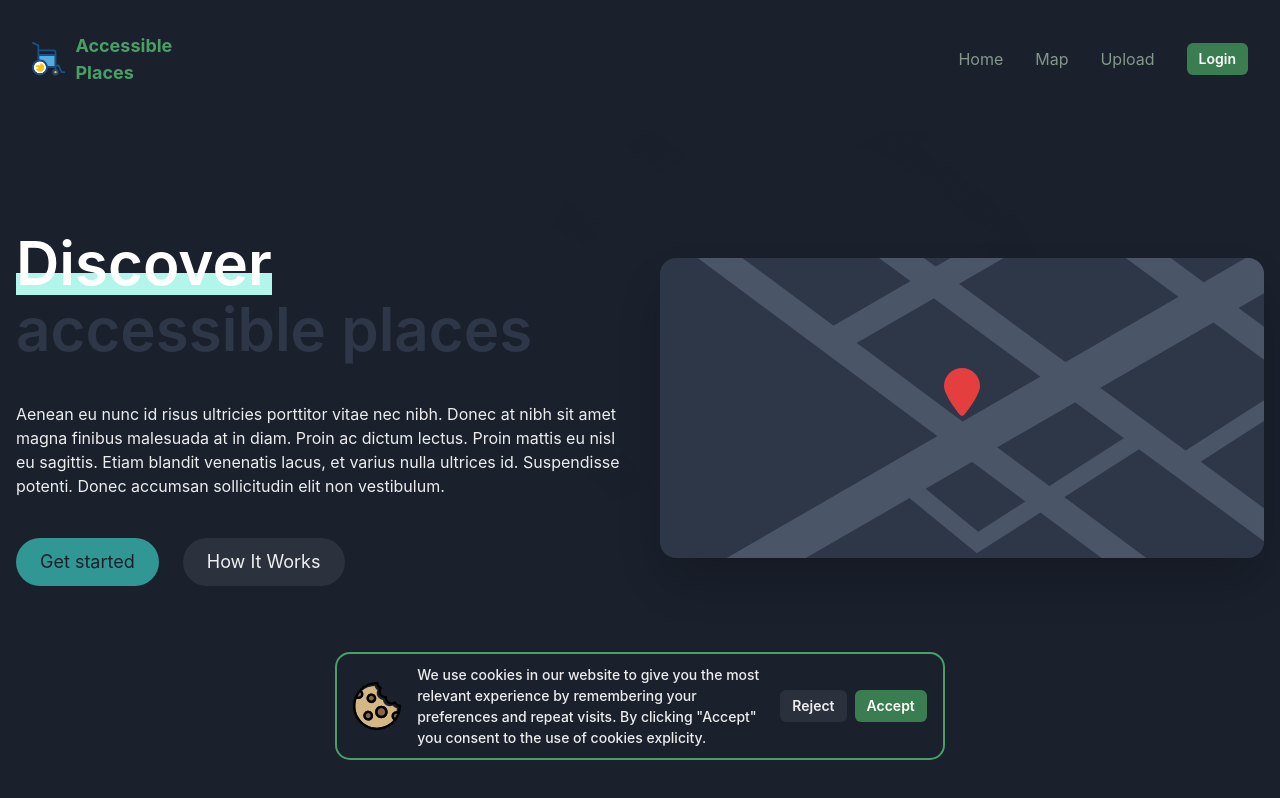
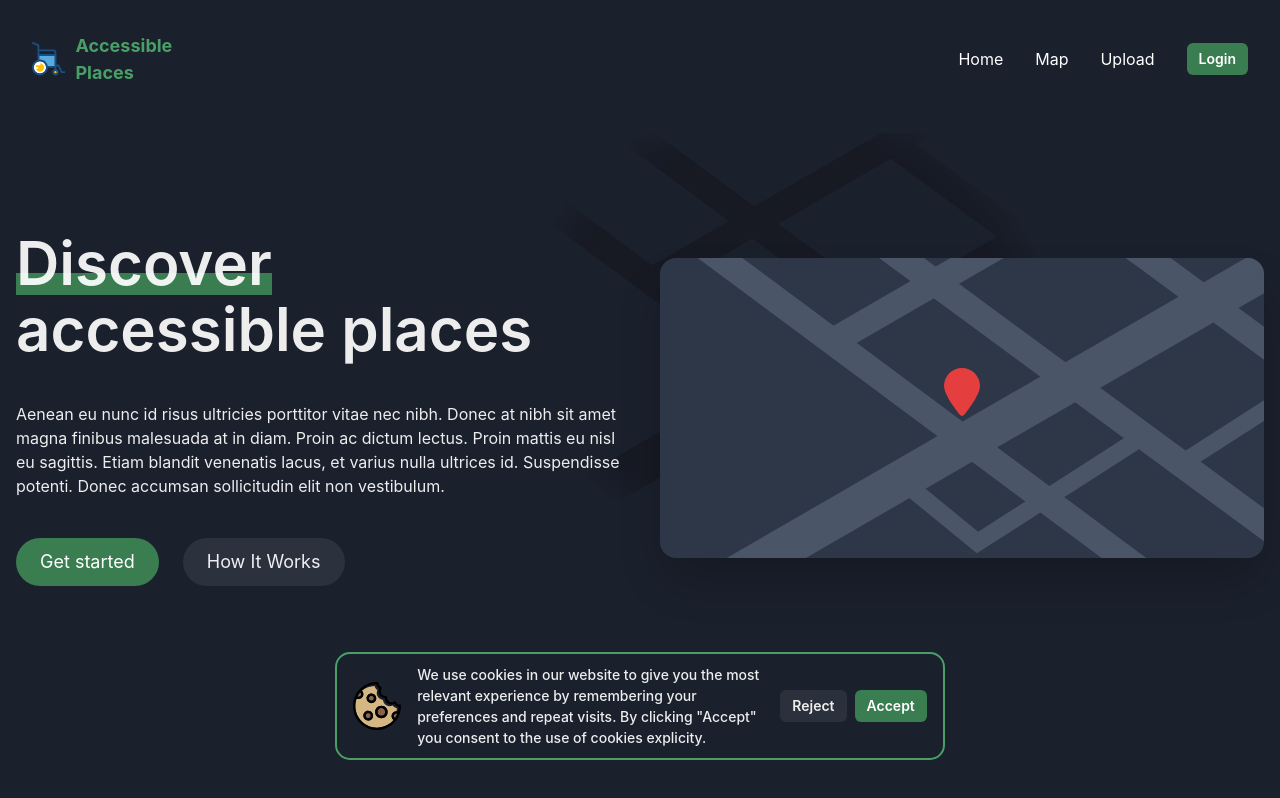
Before and after one commit to remusplesa/hackathon-accessibility-app, a React (Vite) app in the folder accessible-places-frontend/: page / in a window 1280 px wide. Built offline with nearby package versions, Linux system fonts and the light colour scheme; no server answers.

Commit message:
changed home top dark

```diff
--- a/accessible-places-frontend/src/components/MenuItem/MenuItem.tsx
+++ b/accessible-places-frontend/src/components/MenuItem/MenuItem.tsx
@@ -7,7 +7,7 @@ export const MenuItem = ({
   ...rest
 }: Props) => {
   return (
-    <Link href={to}>
+    <Link color={'white'} href={to}>
       <Text display="block" {...rest}>
         {children}
       </Text>
--- a/accessible-places-frontend/src/main.tsx
+++ b/accessible-places-frontend/src/main.tsx
@@ -8,7 +8,7 @@ import { BrowserRouter as Router } from "react-router-dom";
 
 // Providers
 import { ApolloClient, InMemoryCache, ApolloProvider } from "@apollo/client";
-import { ChakraProvider } from "@chakra-ui/react";
+import { ChakraProvider, ColorModeScript } from "@chakra-ui/react";
 import { AuthProvider } from "./components/AuthProvider";
 import { PredictionProvider } from "./Context/PredictionContext/PredictionContext";
 import theme from "./theme";
--- a/accessible-places-frontend/src/pages/HomePage/HomePage.tsx
+++ b/accessible-places-frontend/src/pages/HomePage/HomePage.tsx
@@ -34,7 +34,6 @@ export function HomePage() {
                         fontSize={{ base: '3xl', sm: '4xl', lg: '6xl' }}>
                         <Text
                             as={'span'}
-                            color='white'
                             position={'relative'}
                             _after={{
                                 content: "''",
@@ -43,13 +42,13 @@ export function HomePage() {
                                 position: 'absolute',
                                 bottom: 1,
                                 left: 0,
-                                bg: '#B2F5EA',
+                                bg: '#397d50',
                                 zIndex: -1,
                             }}>
                             Discover
                         </Text>
                         <br />
-                        <Text as={'span'} color={'#2D3748'}>
+                        <Text as={'span'} >
                             accessible places
                         </Text>
                     </Heading>
@@ -64,9 +63,10 @@ export function HomePage() {
                             size={'lg'}
                             fontWeight={'normal'}
                             px={6}
-                            colorScheme={'teal'}
-                            bg={'teal.500'}
-                            _hover={{ bg: 'teal.600' }}>
+                            color={["#4a9f66", "#4a9f66", "white", "white"]}
+                            bg={["white", "white", "#4a9f66", "#397d50"]}
+
+                        >
                             Get started
                         </Button>
                         <Button
--- a/accessible-places-frontend/src/theme.ts
+++ b/accessible-places-frontend/src/theme.ts
@@ -1,7 +1,7 @@
 import { extendTheme, type ThemeConfig } from "@chakra-ui/react";
 
 const config: ThemeConfig = {
-  initialColorMode: "dark",
+  initialColorMode: 'dark',
   useSystemColorMode: false,
 };
 
```
Also changed, not shown: accessible-places-frontend/src/assets/map-transparent.svg.
